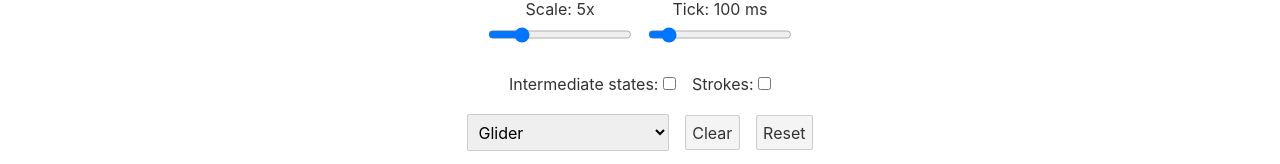
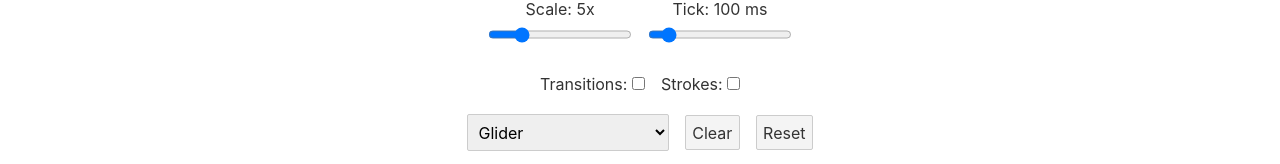
Before and after one commit to mebble/gameoflife, a Svelte app: page / in a window 1280 px wide. Shown: the part 129-293 px from the top of the page. Built offline with nearby package versions, Linux system fonts and the light colour scheme.

Commit message:
rename var

```diff
--- a/src/App.svelte
+++ b/src/App.svelte
@@ -7,7 +7,7 @@
     import { getTickStore } from './stores';
 
     let scaling = 5;
-    let withIntermediates = false;
+    let withTransitions = false;
     let withStrokes = false;
     let generation = new Generation([]);
     let selectedSeed = seeds[0];
@@ -30,7 +30,7 @@
 
             sketch.draw = () => {
                 sketch.background('white');
-                generation.draw(sketch, (cellX, cellY) => [coordToPixel(cellX), coordToPixel(cellY), scaling], withIntermediates, withStrokes);
+                generation.draw(sketch, (cellX, cellY) => [coordToPixel(cellX), coordToPixel(cellY), scaling], withTransitions, withStrokes);
             };
 
             sketch.mouseDragged = () => {
@@ -79,7 +79,7 @@
                 <label class="range">Tick: {gameTickMs} ms<input type="range" step="50" min="50" max="1000" bind:value={gameTickMs}></label>
             </div>
             <div class="parameters">
-                <label>Intermediate states: <input type="checkbox" bind:checked={withIntermediates}></label>
+                <label>Transitions: <input type="checkbox" bind:checked={withTransitions}></label>
                 <label>Strokes: <input type="checkbox" bind:checked={withStrokes}></label>
             </div>
             <div class="parameters">
```
